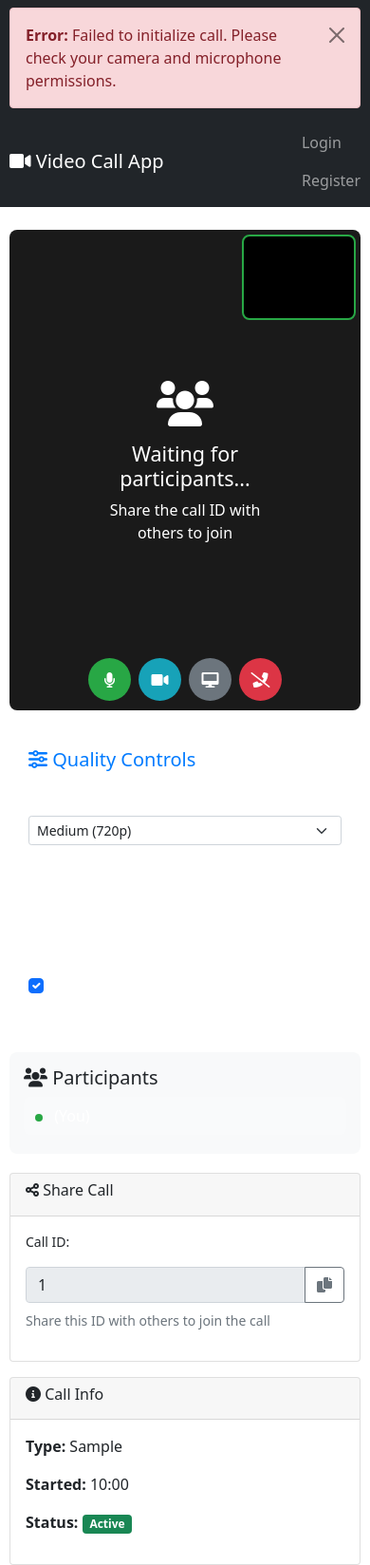
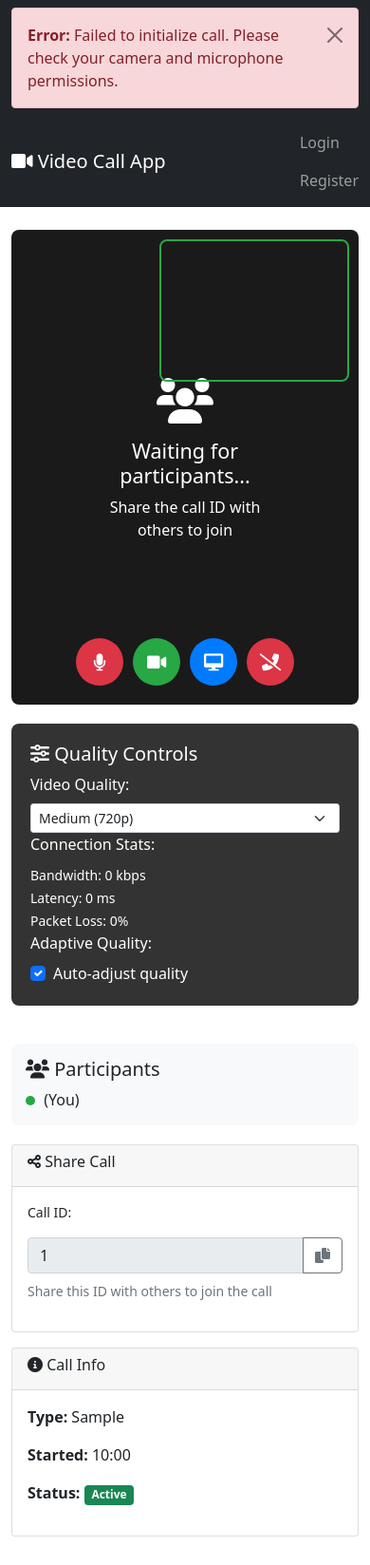
Before and after one commit to MustafaAldelaimi/video-calling-app-fs, a Django app: template templates/calls/call_room.html in a window 390 px wide. Shown: the whole page at 95% size. After the commit the page ends 1618 px from the top, so only its background shows below. Run offline with Django 4.2, Linux system fonts and the light colour scheme; tables that the repository leaves empty hold one stand-in row (values such as "Sample post"); the template is opened without the code that fills it: values that come from a table or form of the project are taken from there, most other values are stand-ins (such as "Sample title", 1, 10 or a date in 2020); data that the repository does not hold is empty.

Commit message:
Revert "Add mobile-responsive video layout and CSS fixes for mobile video display"
This reverts commit 3fdfbdfca5a7f23e4baf61beaf5a0d6f70e0a705.

```diff
--- a/templates/calls/call_room.html
+++ b/templates/calls/call_room.html
@@ -4,227 +4,13 @@
 {% block title %}Call Room - Video Calling App{% endblock %}
 
 {% block content %}
-<style>
-/* Mobile-responsive video calling styles */
-.video-container {
-    height: 500px;
-    background: #1a1a1a;
-    border-radius: 8px;
-    position: relative;
-    overflow: hidden;
-}
-
-/* Mobile responsive adjustments */
-@media (max-width: 768px) {
-    .video-container {
-        height: 60vh;
-        min-height: 300px;
-    }
-
-    .col-md-9, .col-md-3 {
-        flex: 0 0 100%;
-        max-width: 100%;
-    }
-
-    .quality-panel {
-        margin-top: 1rem;
-    }
-
-    .participant-list {
-        margin-top: 1rem;
-    }
-}
-
-/* Video element styles */
-.video-element {
-    border-radius: 8px;
-    object-fit: cover;
-    background: #000;
-}
-
-.remote-video {
-    position: absolute;
-    border: 2px solid #007bff;
-    z-index: 5;
-}
-
-#localVideo {
-    position: absolute;
-    top: 10px;
-    right: 10px;
-    width: 200px;
-    height: 150px;
-    z-index: 10;
-    border: 2px solid #28a745;
-    border-radius: 8px;
-}
-
-/* Mobile video adjustments */
-@media (max-width: 768px) {
-    #localVideo {
-        width: 120px;
-        height: 90px;
-        top: 5px;
-        right: 5px;
-    }
-
-    .remote-video {
-        position: relative !important;
-        width: 100% !important;
-        height: auto !important;
-        max-height: 250px;
-        left: 0 !important;
-        top: 0 !important;
-        margin-bottom: 10px;
-        display: block;
-    }
-
-    .video-container {
-        display: flex;
-        flex-direction: column;
-        align-items: center;
-        padding: 10px;
-    }
-}
-
-/* Video controls */
-.video-controls {
-    position: absolute;
-    bottom: 20px;
-    left: 50%;
-    transform: translateX(-50%);
-    display: flex;
-    gap: 10px;
-    z-index: 15;
-}
-
-.control-btn {
-    width: 50px;
-    height: 50px;
-    border-radius: 50%;
-    border: none;
-    color: white;
-    font-size: 18px;
-    cursor: pointer;
-    transition: all 0.3s ease;
-    display: flex;
-    align-items: center;
-    justify-content: center;
-}
-
-.control-btn.mute { background-color: #28a745; }
-.control-btn.video { background-color: #17a2b8; }
-.control-btn.screen { background-color: #6c757d; }
-.control-btn.end { background-color: #dc3545; }
-
-.control-btn:hover {
-    transform: scale(1.1);
-    box-shadow: 0 4px 8px rgba(0,0,0,0.3);
-}
-
-/* Mobile controls */
-@media (max-width: 768px) {
-    .video-controls {
-        bottom: 10px;
-        gap: 8px;
-    }
-
-    .control-btn {
-        width: 45px;
-        height: 45px;
-        font-size: 16px;
-    }
-}
-
-/* Mobile play button */
-.mobile-play-button {
-    position: absolute !important;
-    top: 50% !important;
-    left: 50% !important;
-    transform: translate(-50%, -50%) !important;
-    background: rgba(0,123,255,0.9) !important;
-    color: white !important;
-    padding: 15px 25px !important;
-    border-radius: 8px !important;
-    cursor: pointer !important;
-    z-index: 20 !important;
-    font-size: 16px !important;
-    font-weight: bold !important;
-    text-align: center !important;
-    box-shadow: 0 4px 8px rgba(0,0,0,0.3) !important;
-    border: none !important;
-    outline: none !important;
-}
-
-/* Participant list */
-.participant-item {
-    padding: 8px 12px;
-    border-radius: 6px;
-    margin-bottom: 5px;
-    background: rgba(255,255,255,0.1);
-    color: white;
-}
-
-.online-indicator {
-    display: inline-block;
-    width: 8px;
-    height: 8px;
-    background: #28a745;
-    border-radius: 50%;
-    margin-right: 8px;
-}
-
-/* Quality panel */
-.quality-panel {
-    background: rgba(255,255,255,0.05);
-    padding: 20px;
-    border-radius: 8px;
-    margin-top: 20px;
-    color: white;
-}
-
-.quality-panel h5 {
-    color: #007bff;
-    margin-bottom: 15px;
-}
-
-/* Loading indicator */
-.video-loading {
-    position: absolute;
-    top: 50%;
-    left: 50%;
-    transform: translate(-50%, -50%);
-    color: white;
-    font-size: 14px;
-    z-index: 10;
-}
-
-/* Ensure video elements are visible */
-video {
-    display: block !important;
-    visibility: visible !important;
-    opacity: 1 !important;
-}
-
-/* Mobile viewport fixes */
-@media (max-width: 768px) {
-    .container {
-        padding-left: 10px;
-        padding-right: 10px;
-    }
-
-    .video-container {
-        margin-bottom: 1rem;
-    }
-}
-</style>
-
 <div class="row">
     <!-- Main Video Area -->
     <div class="col-md-9">
-        <div class="video-container">
+        <div class="video-container" style="height: 500px; background: #1a1a1a; border-radius: 8px; position: relative;">
             <!-- Dynamic video elements will be created here -->
-            <video id="localVideo" class="video-element" autoplay playsinline muted></video>
+            <video id="localVideo" class="video-element" autoplay playsinline muted
+                   style="position: absolute; top: 10px; right: 10px; width: 200px; height: 150px; z-index: 10; border: 2px solid #28a745; border-radius: 8px;"></video>
 
             <!-- Welcome message when no participants -->
             <div id="noParticipantsMessage" style="position: absolute; top: 50%; left: 50%; transform: translate(-50%, -50%); text-align: center; color: #fff;">
```
